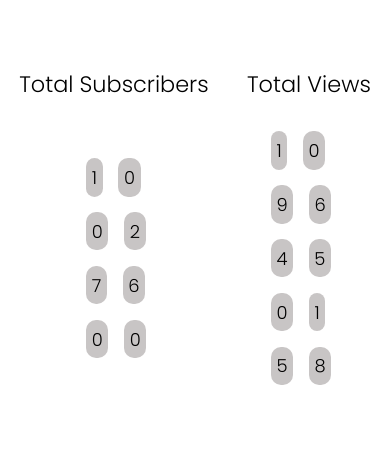
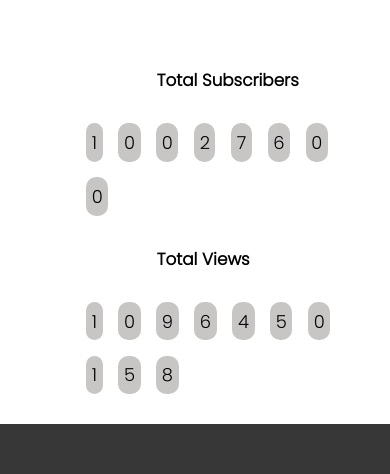
Before and after one commit to nayakswadhin/Webwiz-Task2, a plain HTML site: page index.html in a window 390 px wide. Shown: the part 7364-7838 px from the top of the page. Drawn offline with Linux system fonts and the light colour scheme.

Commit message:
Main subscriber and views problem is solved for small screen

```diff
--- a/index.css
+++ b/index.css
@@ -333,6 +333,7 @@ h1{
     display: flex;
     justify-content: center;
     align-items: center;
+    flex-wrap: wrap;
 }
 .subs-count{
     display: flex;
@@ -405,3 +406,6 @@ footer{
     padding: 9px 20px;
     text-align: center;
 }
+.mode{
+    margin-left: 45rem;
+}
--- a/index.html
+++ b/index.html
@@ -137,17 +137,23 @@
         </div>
         <div><img src="iPhone.46b7bee3.png" alt="Apni Kaksha Phone"></div>
     </section>
-    <section id="views-subs">
-        <section id="views">
-            <div>
+    <!-- <section id="views-subs">
+        <section id="views"> -->
+            <!-- <div>
                 Total Subscribers
             </div>
             <div>
                 Total Views
-            </div>
-        </section>
+            </div> -->
+        <!-- </section> -->
+
+        <h2 class="mode">
+            Total Subscribers
+        </h2>
+
         <section id="count">
             <div class="subs-count">
+
                 <div class="count-items">1</div>
                 <div class="count-items">0</div>
                 <div class="count-items">0</div>
@@ -157,7 +163,13 @@
                 <div class="count-items">0</div>
                 <div class="count-items">0</div>
             </div>
+        </section>
+            <h2 class="mode">
+                Total Views
+            </h2>
+            <section id="count">
             <div class="subs-count">
+
                 <div class="count-items">1</div>
                 <div class="count-items">0</div>
                 <div class="count-items">9</div>
@@ -169,7 +181,7 @@
                 <div class="count-items">5</div>
                 <div class="count-items">8</div>
             </div>
-        </section>
+ </section>
     </section>
     <section id="ak-footer">
         <section id="ak-footer-container">
--- a/style.css
+++ b/style.css
@@ -89,4 +89,8 @@
     .homeImg{
         display: none;
     }
+    .mode{
+        margin-left: 14rem;
+    }
+
 }
```
